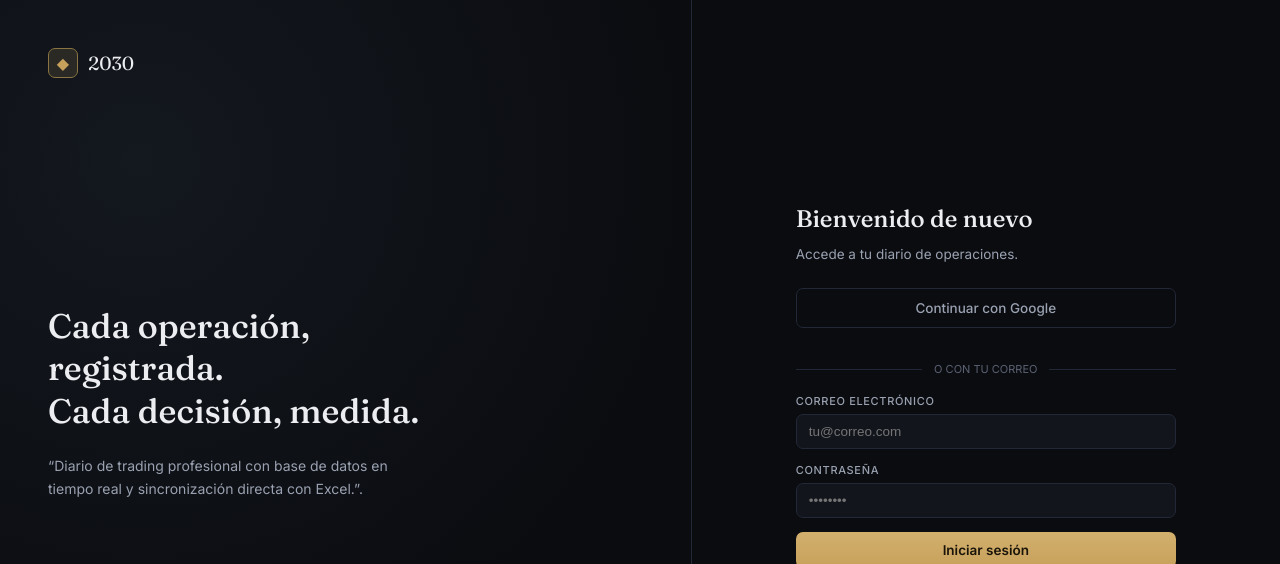
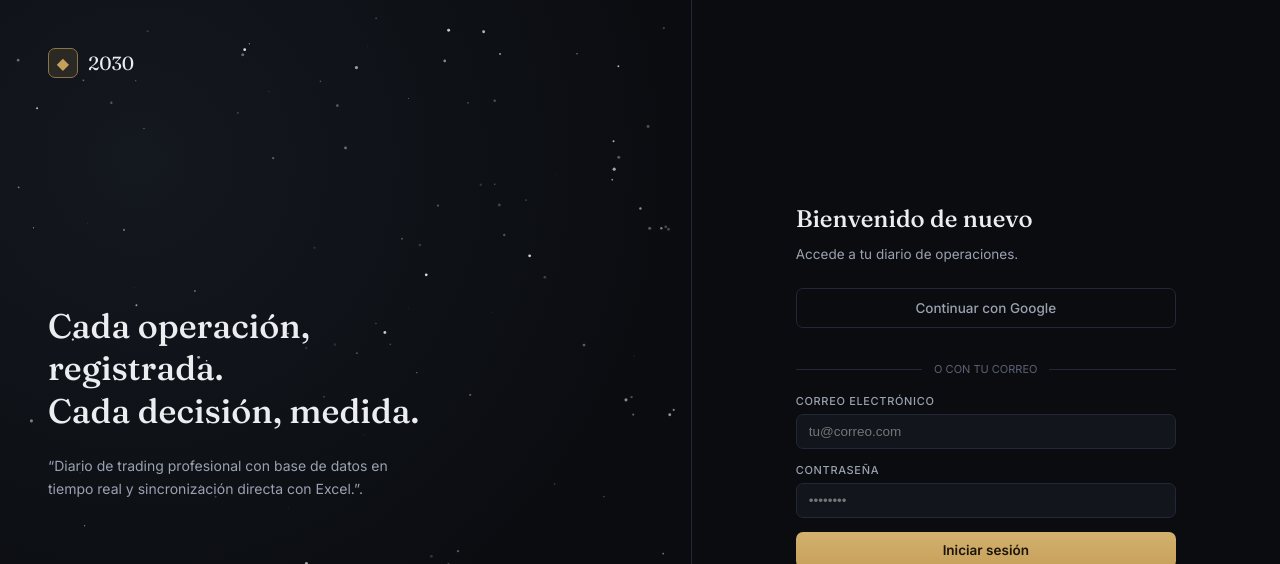
Before and after one commit to kevinguillen827-eng/mi-dashboard, a React (Vite) app: page /login in a window 1280 px wide. Shown: the top 564 px of the page. Built offline with nearby package versions, Linux system fonts and the light colour scheme; no server answers.

Commit message:
Update Login.jsx

```diff
--- a/src/pages/Login.jsx
+++ b/src/pages/Login.jsx
@@ -1,6 +1,7 @@
 import { useEffect, useState } from "react";
 import { useNavigate } from "react-router-dom";
 import { useAuth } from "../context/AuthContext";
+import StarField from "../components/StarField";
 
 export default function Login() {
   const { user, loginEmail, registerEmail, loginGoogle } = useAuth();
@@ -12,10 +13,6 @@ export default function Login() {
   const [error, setError] = useState("");
   const [busy, setBusy] = useState(false);
 
-  // Única fuente de verdad para redirigir: en cuanto el contexto confirma
-  // que hay un usuario autenticado (con su perfil ya cargado de Firestore),
-  // se manda al dashboard. Evita la carrera entre navigate() manual y la
-  // actualización asíncrona de onAuthStateChanged.
   useEffect(() => {
     if (user) navigate("/", { replace: true });
   }, [user, navigate]);
@@ -30,8 +27,6 @@ export default function Login() {
       } else {
         await registerEmail(name, email, password);
       }
-      // No navegamos aquí: el useEffect de arriba se encarga
-      // en cuanto el contexto detecte la sesión.
     } catch (err) {
       setError(mapFirebaseError(err.code));
       setBusy(false);
@@ -57,13 +52,15 @@ export default function Login() {
           flex: 1.1, background: "radial-gradient(circle at 20% 20%, #14181f 0%, #0a0c10 65%)",
           borderRight: "1px solid var(--border-subtle)", flexDirection: "column",
           justifyContent: "space-between", padding: 48, minHeight: "100vh",
+          position: "relative", overflow: "hidden",
         }}
       >
-        <div style={{ display: "flex", alignItems: "center", gap: 10 }}>
+        <StarField count={140} />
+        <div style={{ display: "flex", alignItems: "center", gap: 10, position: "relative", zIndex: 1 }}>
           <div style={{ width: 30, height: 30, borderRadius: 7, background: "var(--gold-soft)", border: "1px solid var(--gold-dim)", display: "flex", alignItems: "center", justifyContent: "center", color: "var(--gold)" }}>◆</div>
           <span className="disp" style={{ fontSize: 19 }}>2030</span>
         </div>
-        <div>
+        <div style={{ position: "relative", zIndex: 1 }}>
           <h1 className="disp" style={{ fontSize: 34, lineHeight: 1.25, marginTop: 28, fontWeight: 500, maxWidth: 440 }}>
             Cada operación, registrada.<br />Cada decisión, medida.
           </h1>
@@ -71,7 +68,7 @@ export default function Login() {
             “Diario de trading profesional con base de datos en tiempo real y sincronización directa con Excel.”.
           </p>
         </div>
-        <p style={{ color: "var(--text-low)", fontSize: 12 }}>Tus datos se guardan de forma segura y privada por usuario.</p>
+        <p style={{ color: "var(--text-low)", fontSize: 12, position: "relative", zIndex: 1 }}>Tus datos se guardan de forma segura y privada por usuario.</p>
       </div>
 
       <div style={{ flex: 1, display: "flex", alignItems: "center", justifyContent: "center", padding: 24 }}>
```
